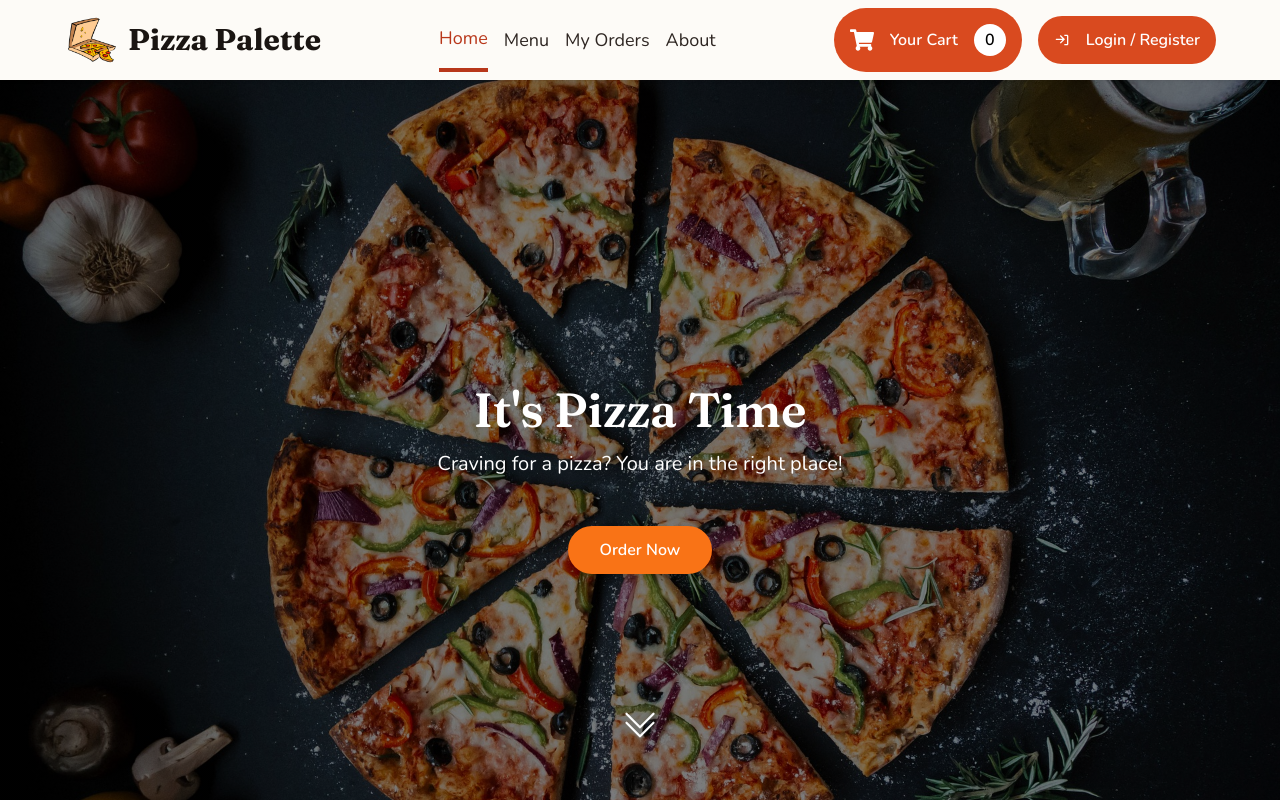
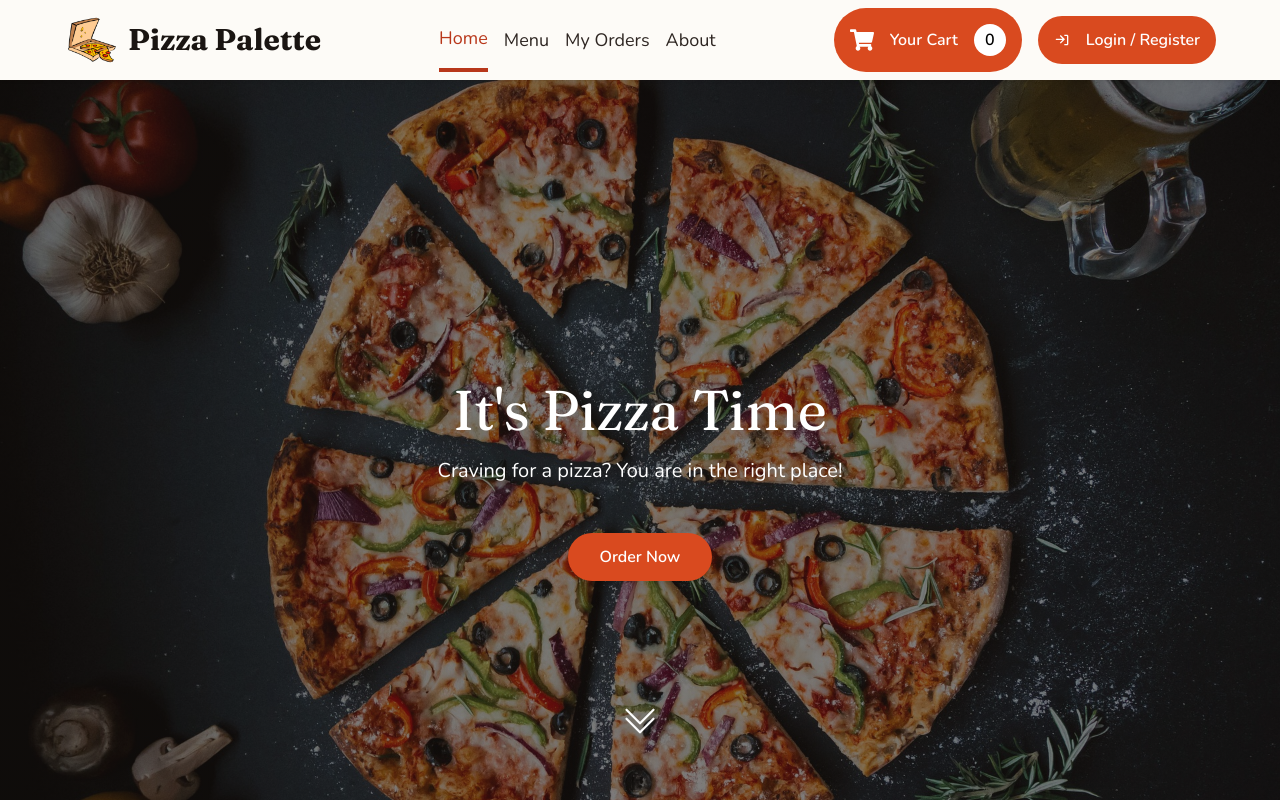
Before and after one commit to itxSaaad/pizza-palette-app-mern-OIBSIP-task-1, a React (Vite) app in the folder client/: page / in a window 1280 px wide. Shown: the top 800 px of the page. Built offline with nearby package versions, Linux system fonts and the light colour scheme.

Commit message:
feat(design-system): restyle Jumbotron onto design tokens, fix touch targets

```diff
--- a/client/src/components/ui/Home/Jumbotron.jsx
+++ b/client/src/components/ui/Home/Jumbotron.jsx
@@ -8,20 +8,22 @@ function Jumbotron() {
   return (
     <section
       style={{
-        backgroundImage: `linear-gradient(rgba(0,0,0,0.5), rgba(0,0,0,0.5)), url(${BGImage})`,
+        backgroundImage: `linear-gradient(rgba(26,21,18,0.55), rgba(26,21,18,0.55)), url(${BGImage})`,
         backgroundSize: 'cover',
         backgroundPosition: 'center center',
         backgroundRepeat: 'no-repeat',
       }}
       className="min-h-screen flex flex-col justify-center items-center py-12 px-10 sm:px-16 text-white"
     >
-      <h1 className="text-5xl font-semibold mb-4">It&apos;s Pizza Time</h1>
-      <p className="text-xl mb-12">
+      <h1 className="font-display text-display text-center mb-4">
+        It&apos;s Pizza Time
+      </h1>
+      <p className="text-xl mb-12 text-center">
         Craving for a pizza? You are in the right place!
       </p>
       <Link
         to="/menu"
-        className="bg-orange-500 hover:bg-orange-600 transition-all duration-200 text-white font-semibold px-8 py-3 rounded-full shadow-lg"
+        className="bg-primary-500 hover:bg-primary-600 transition-all duration-200 text-white font-semibold px-8 py-3 min-h-[44px] rounded-pill shadow-card-lg inline-flex items-center"
       >
         Order Now
       </Link>
@@ -30,8 +32,8 @@ function Jumbotron() {
         to="featured-pizzas"
         smooth={true}
         spy={true}
-        duration={1000} // Duration of the smooth scroll animation
-        className="text-white absolute bottom-0 mb-12 hover:text-orange-500 transition-all duration-200"
+        duration={1000}
+        className="text-white absolute bottom-0 mb-12 hover:text-primary-300 transition-all duration-200 min-h-[44px] min-w-[44px] flex items-center justify-center cursor-pointer"
       >
         <BsChevronDoubleDown className="text-4xl animate-bounce" />
       </ScrollLink>
```
